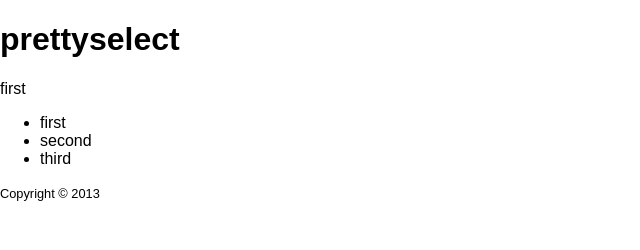
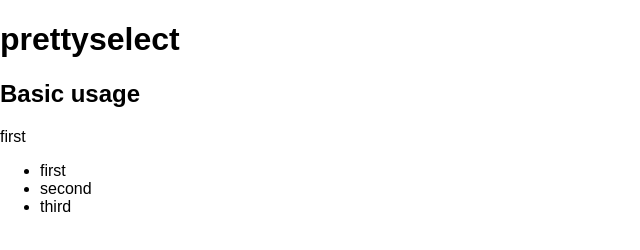
Before and after one commit to kajyr/jquery-prettyselect, a plain HTML site: page demo.html in a window 1280 px wide. Shown: the whole page, without its empty margins (0-640 px from the left). Drawn offline with nearby package versions, Linux system fonts and the light colour scheme.

Commit message:
small style

```diff
--- a/demo.html
+++ b/demo.html
@@ -23,6 +23,8 @@
 
 			<section id="base" class="example">
 
+				<h2>Basic usage</h2>
+
 					<select name="" id="" class="topretty">
 						<option value="1">first</option>
 						<option value="2">second</option>
@@ -31,12 +33,9 @@
 
 			</section>
 
+
 		</main>
 	</div>
-
-	<footer role="contentinfo">
-		<small>Copyright &copy; <time datetime="2013">2013</time></small>
-	</footer>
 
 	<!-- latest jQuery -->
 	<script src="http://ajax.googleapis.com/ajax/libs/jquery/1/jquery.min.js"></script>
```
